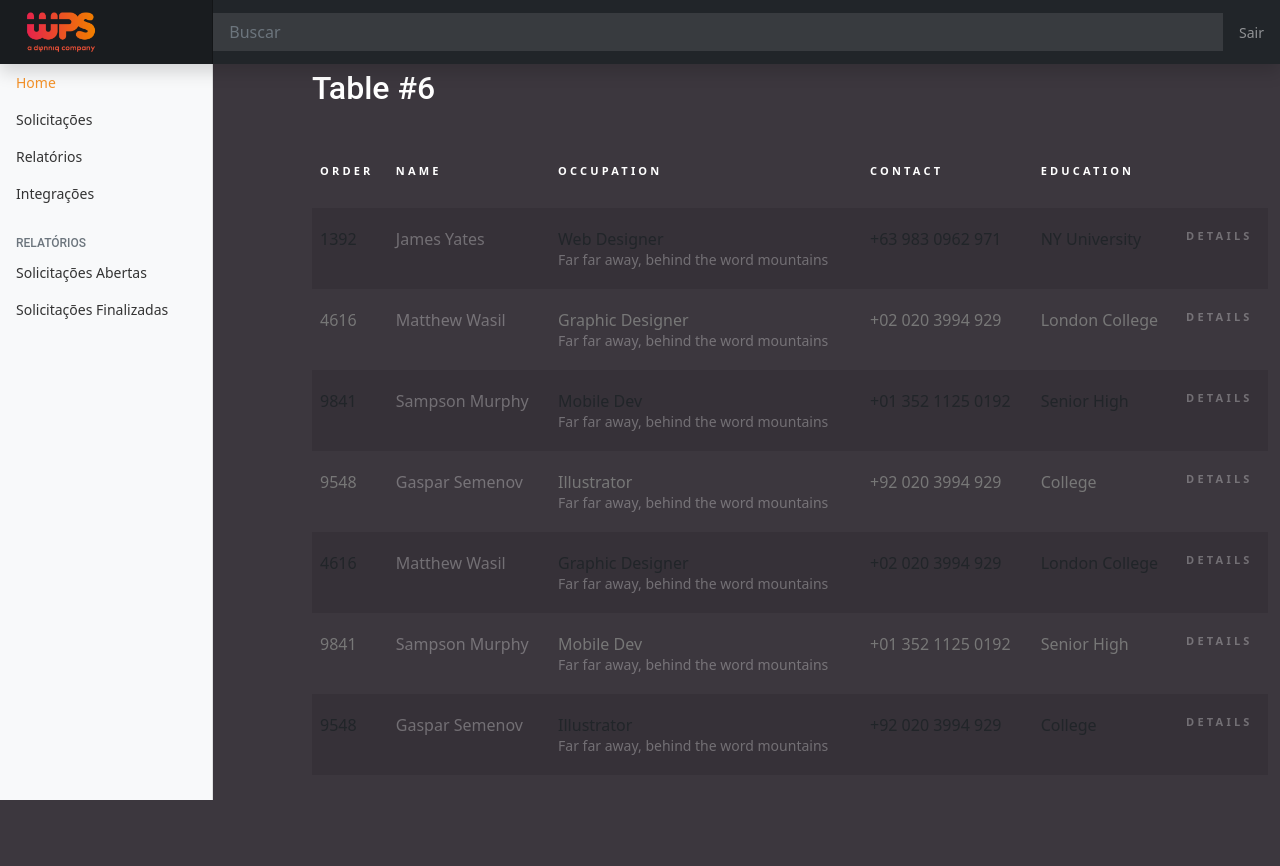
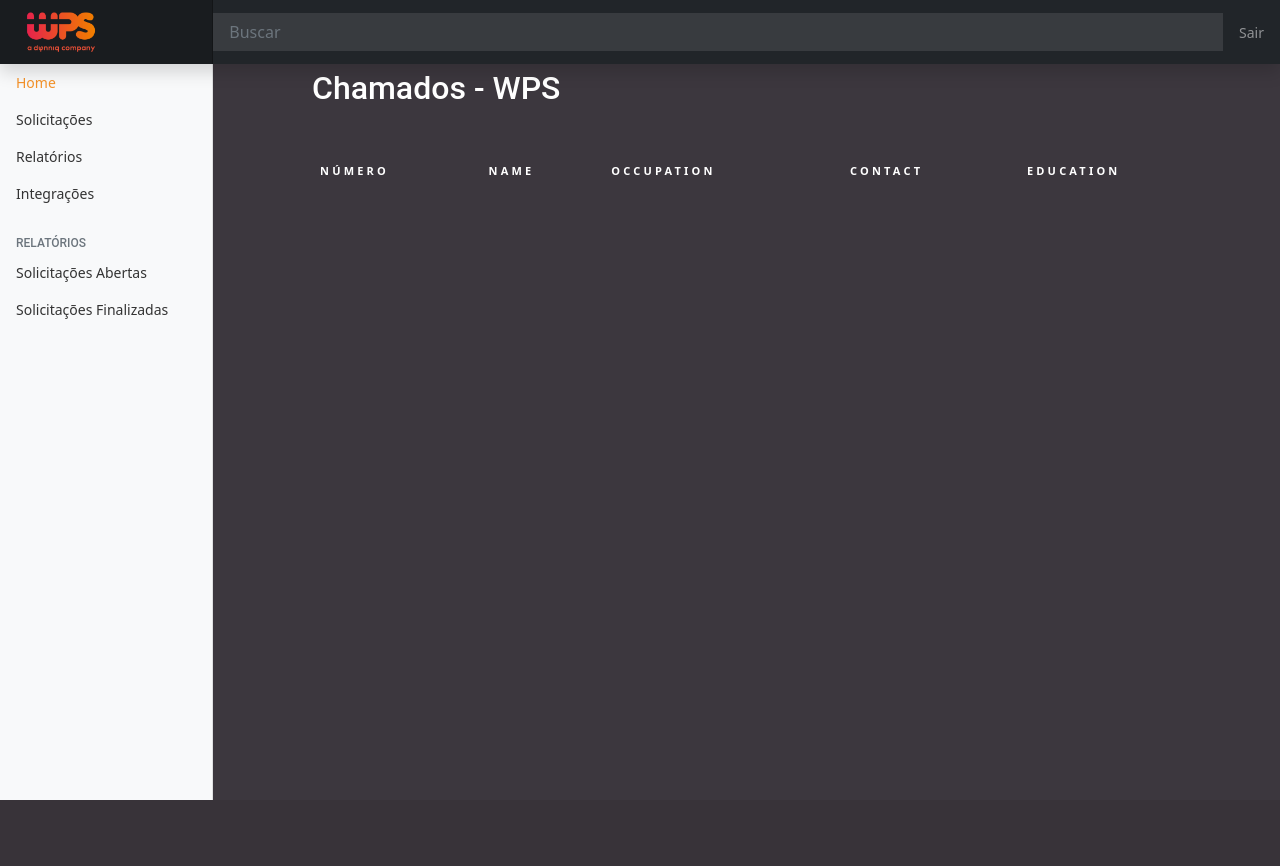
Before and after one commit to TamerOliveira/BLOB, a Flask app: page /chamados in a window 1280 px wide. After the commit the page ends 800 px from the top, so only its background shows below. Run offline with Flask 2, Linux system fonts and the light colour scheme; the visitor is signed in with stand-in values (Sample User, id 1); data comes from the database, SQL or seed files in the repository; both versions use the stored data as it was after the commit; lists and menus that the app fills with data are empty; some libraries are stand-ins or nearby versions.

Commit message:
add table grid chamados

```diff
--- a/app/db_functions.py
+++ b/app/db_functions.py
@@ -5,7 +5,8 @@ from sqlalchemy.ext.declarative import declarative_base
 from sqlalchemy.orm import Session
 from time import strftime
 
-engine = sqlalchemy.create_engine("sqlite:///app/database.db")
+engine = sqlalchemy.create_engine(
+    'sqlite:///app/database.db', connect_args={'check_same_thread': False})
 connection = engine.connect()
 
 Base = declarative_base(engine)
--- a/app/routes.py
+++ b/app/routes.py
@@ -84,4 +84,25 @@ def novo_chamado():
 
 @app.route('/chamados')
 def chamados():
-    return render_template('chamados.html')
+    contrato = session["contrato"]
+    chamados = dbsession.query(Chamados).filter(
+        Chamados.contrato == contrato)
+    dbsession.close()
+
+    return render_template('chamados.html', chamados=chamados)
+
+
+dbsession.close()
+
+#    return f'''
+#        Chamado numero..... {chamados.numero}\n
+#        Data Abertura...... {chamados.data_abertura}\n
+#        Status............. {chamados.status}\n
+#        Tipo............... {chamados.tipo}\n
+#        Previsao........... {chamados.previsao}\n
+#        Responsavel........ {chamados.responsavel}\n
+#        Email.............. {chamados.email}\n
+#        Resumo............. {chamados.resumo}\n
+#        Descricao.......... {chamados.descricao}\n
+#        Solucao............ {chamados.solucao}\n
+#      '''
--- a/app/templates/chamados.html
+++ b/app/templates/chamados.html
@@ -18,7 +18,7 @@
 <div class="content">
 
     <div class="container">
-        <h2 class="mb-5">Table #6</h2>
+        <h2 class="mb-5">Chamados - WPS</h2>
 
 
         <div class="table-responsive">
@@ -27,7 +27,7 @@
                 <thead>
                     <tr>
 
-                        <th scope="col">Order</th>
+                        <th scope="col">Número</th>
                         <th scope="col">Name</th>
                         <th scope="col">Occupation</th>
                         <th scope="col">Contact</th>
@@ -36,98 +36,17 @@
                     </tr>
                 </thead>
                 <tbody>
-                    <tr scope="row">
-
-
-
-                        <td>
-                            1392
+                    {% for chamado in chamados %}
+                    <tr>
+                        <td><a href="#">{{ chamado.numero }}</a></td>
+                        <td>{{ chamado.responsavel }}</td>
+                        <td>{{ chamado.resumo }}<small class="d-block">{{ chamado.descricao | truncate(100) }}</small>
                         </td>
-                        <td><a href="#">James Yates</a></td>
-                        <td>
-                            Web Designer
-                            <small class="d-block">Far far away, behind the word mountains</small>
-                        </td>
-                        <td>+63 983 0962 971</td>
-                        <td>NY University</td>
-                        <td><a href="#" class="more">Details</a></td>
-
-                    </tr>
-
-                    <tr>
-
-                        <td>4616</td>
-                        <td><a href="#">Matthew Wasil</a></td>
-                        <td>
-                            Graphic Designer
-                            <small class="d-block">Far far away, behind the word mountains</small>
-                        </td>
-                        <td>+02 020 3994 929</td>
-                        <td>London College</td>
+                        <td>{{ chamado.tipo }}</td>
+                        <td>{{ chamado.status }}</td>
                         <td><a href="#" class="more">Details</a></td>
                     </tr>
-                    <tr>
-
-                        <td>9841</td>
-                        <td><a href="#">Sampson Murphy</a></td>
-                        <td>
-                            Mobile Dev
-                            <small class="d-block">Far far away, behind the word mountains</small>
-                        </td>
-                        <td>+01 352 1125 0192</td>
-                        <td>Senior High</td>
-                        <td><a href="#" class="more">Details</a></td>
-                    </tr>
-                    <tr>
-
-                        <td>9548</td>
-                        <td><a href="#">Gaspar Semenov</a></td>
-                        <td>
-                            Illustrator
-                            <small class="d-block">Far far away, behind the word mountains</small>
-                        </td>
-                        <td>+92 020 3994 929</td>
-                        <td>College</td>
-                        <td><a href="#" class="more">Details</a></td>
-                    </tr>
-
-                    <tr>
-
-                        <td>4616</td>
-                        <td><a href="#">Matthew Wasil</a></td>
-                        <td>
-                            Graphic Designer
-                            <small class="d-block">Far far away, behind the word mountains</small>
-                        </td>
-                        <td>+02 020 3994 929</td>
-                        <td>London College</td>
-                        <td><a href="#" class="more">Details</a></td>
-                    </tr>
-                    <tr>
-
-                        <td>9841</td>
-                        <td><a href="#">Sampson Murphy</a></td>
-                        <td>
-                            Mobile Dev
-                            <small class="d-block">Far far away, behind the word mountains</small>
-                        </td>
-                        <td>+01 352 1125 0192</td>
-                        <td>Senior High</td>
-                        <td><a href="#" class="more">Details</a></td>
-                    </tr>
-                    <tr>
-
-                        <td>9548</td>
-                        <td><a href="#">Gaspar Semenov</a></td>
-                        <td>
-                            Illustrator
-                            <small class="d-block">Far far away, behind the word mountains</small>
-                        </td>
-                        <td>+92 020 3994 929</td>
-                        <td>College</td>
-                        <td><a href="#" class="more">Details</a></td>
-                    </tr>
-
+                    {% endfor %}
                 </tbody>
             </table>
         </div>
--- a/app/templates/index.html
+++ b/app/templates/index.html
@@ -96,7 +96,8 @@
 
                         <div class="col-12">
                             <label for="descricao" class="form-label">Detalhe a solicitação</label>
-                            <textarea class="form-control" id="descricao" name="descricao" rows="5" required></textarea>
+                            <textarea class="form-control" id="descricao" name="descricao" rows="5" maxlength="300"
+                                required></textarea>
                         </div>
                     </div>
 
```
Also changed, not shown: app/database.db.
